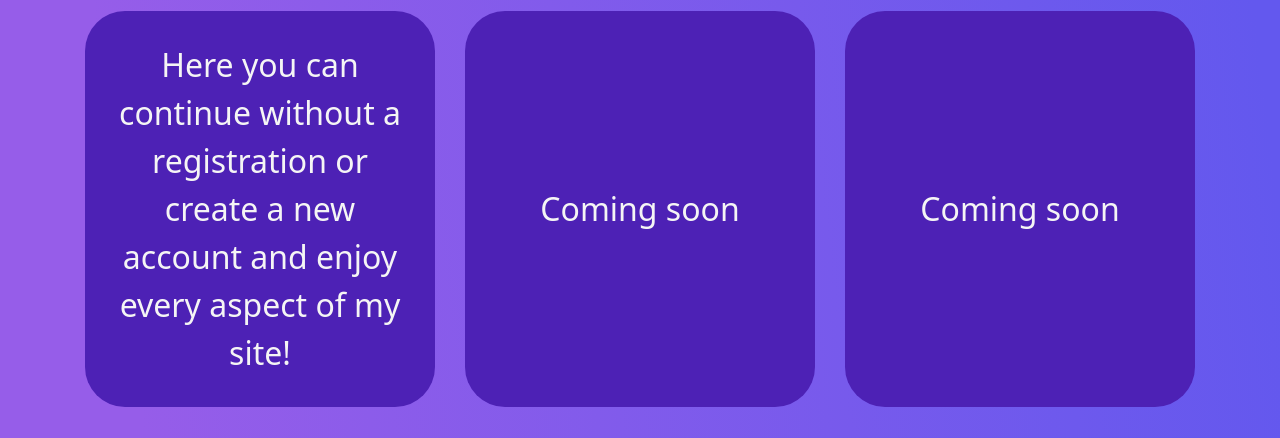
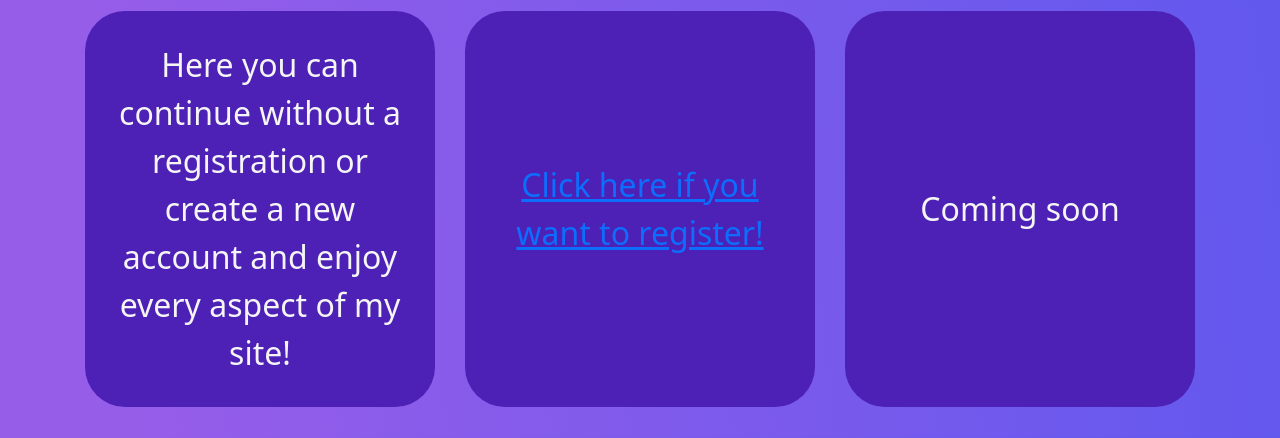
Before and after one commit to matyipeter/WebPy, a Django app: page / in a window 1280 px wide. Shown: the part 454-892 px from the top of the page. Run offline with Django 4.2, Linux system fonts and the light colour scheme.

Commit message:
main_site

```diff
--- a/templates/baseapp/main.html
+++ b/templates/baseapp/main.html
@@ -21,7 +21,7 @@
                 Here you can continue without a registration or create a new account and enjoy every aspect of my site!
               </div>
               <div class="col info">
-                Coming soon
+                <a href="">Click here if you want to register!</a>
               </div>
               <div class="col info">
                 Coming soon
```
